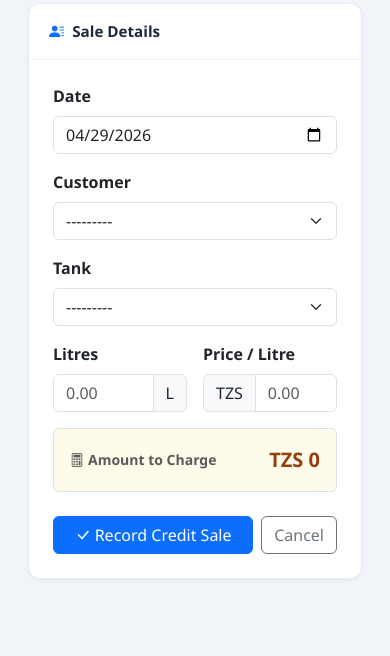
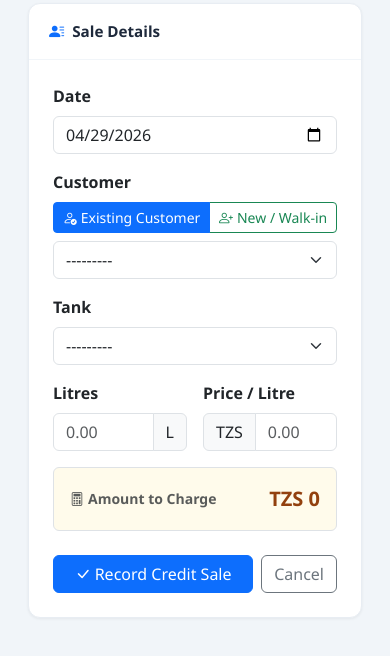
Before and after one commit to Ferlsafer/AccountingProject, a Django app: page /petrol/credit-sales/add/ in a window 390 px wide. Shown: the part 157-813 px from the top of the page. Run offline with Django 5.2, Linux system fonts and the light colour scheme; the visitor is signed in with stand-in values (Sample User, id 1); data that the repository does not hold is empty.

Commit message:
Credit sale form: existing customer dropdown or quick walk-in add
Toggle between 'Existing Customer' (dropdown) and 'New / Walk-in' (name +
phone fields). View creates the CreditCustomer record on the fly when new,
using get_or_create so duplicate names are handled gracefully.

Co-Authored-By: Claude Sonnet 4.6 <noreply@anthropic.com>

```diff
--- a/petrol/views.py
+++ b/petrol/views.py
@@ -99,7 +99,25 @@ def credit_sale_list(request):
 @login_required
 def credit_sale_add(request):
     if request.method == 'POST':
-        form = CreditSaleForm(request.POST)
+        customer_type = request.POST.get('customer_type', 'existing')
+
+        if customer_type == 'new':
+            new_name = request.POST.get('new_customer_name', '').strip()
+            new_phone = request.POST.get('new_customer_phone', '').strip()
+            if not new_name:
+                messages.error(request, 'Customer name is required when adding a new customer.')
+                form = CreditSaleForm(request.POST)
+                return render(request, 'petrol/credit_sale_form.html', {'form': form, 'customer_type': 'new'})
+            customer, _ = CreditCustomer.objects.get_or_create(
+                name=new_name,
+                defaults={'phone': new_phone},
+            )
+            post_data = request.POST.copy()
+            post_data['customer'] = customer.pk
+            form = CreditSaleForm(post_data)
+        else:
+            form = CreditSaleForm(request.POST)
+
         if form.is_valid():
             with transaction.atomic():
                 sale = form.save(commit=False)
@@ -115,7 +133,7 @@ def credit_sale_add(request):
             return redirect('petrol:credit_sale_list')
     else:
         form = CreditSaleForm(initial={'date': date.today()})
-    return render(request, 'petrol/credit_sale_form.html', {'form': form})
+    return render(request, 'petrol/credit_sale_form.html', {'form': form, 'customer_type': 'existing'})
 
 
 # ── Credit Payments ──────────────────────────────────────────────────────────
--- a/templates/petrol/credit_sale_form.html
+++ b/templates/petrol/credit_sale_form.html
@@ -9,37 +9,116 @@
 <div class="row">
     <div class="col-lg-6 col-xl-5">
         <div class="d-flex align-items-center mb-4">
-            <a href="{% url 'petrol:credit_sale_list' %}" class="btn btn-sm btn-outline-secondary me-3"><i class="bi bi-arrow-left"></i></a>
-            <div><h5 class="fw-bold mb-0">New Credit Sale</h5><span class="text-muted small">Fuel sold on account</span></div>
+            <a href="{% url 'petrol:credit_sale_list' %}" class="btn btn-sm btn-outline-secondary me-3">
+                <i class="bi bi-arrow-left"></i>
+            </a>
+            <div>
+                <h5 class="fw-bold mb-0">New Credit Sale</h5>
+                <span class="text-muted small">Fuel sold on account</span>
+            </div>
         </div>
+
         <div class="content-card">
             <div class="content-card-header">
-                <span class="content-card-title"><i class="bi bi-person-lines-fill me-2 text-primary"></i>Sale Details</span>
+                <span class="content-card-title">
+                    <i class="bi bi-person-lines-fill me-2 text-primary"></i>Sale Details
+                </span>
             </div>
             <div class="p-4">
-                <form method="post">
+                <form method="post" id="credit-sale-form">
                     {% csrf_token %}
-                    <div class="mb-3"><label class="form-label fw-semibold">Date</label>{{ form.date }}</div>
-                    <div class="mb-3"><label class="form-label fw-semibold">Customer</label>{{ form.customer }}</div>
-                    <div class="mb-3"><label class="form-label fw-semibold">Tank</label>{{ form.tank }}</div>
+
+                    <div class="mb-3">
+                        <label class="form-label fw-semibold">Date</label>
+                        {{ form.date }}
+                    </div>
+
+                    <!-- ── Customer toggle ──────────────────────── -->
+                    <div class="mb-3">
+                        <label class="form-label fw-semibold d-block">Customer</label>
+                        <div class="btn-group w-100 mb-2" role="group">
+                            <input type="radio" class="btn-check" name="customer_type"
+                                   id="ct-existing" value="existing"
+                                   {% if customer_type != 'new' %}checked{% endif %}>
+                            <label class="btn btn-outline-primary btn-sm" for="ct-existing">
+                                <i class="bi bi-person-check me-1"></i>Existing Customer
+                            </label>
+
+                            <input type="radio" class="btn-check" name="customer_type"
+                                   id="ct-new" value="new"
+                                   {% if customer_type == 'new' %}checked{% endif %}>
+                            <label class="btn btn-outline-success btn-sm" for="ct-new">
+                                <i class="bi bi-person-plus me-1"></i>New / Walk-in
+                            </label>
+                        </div>
+
+                        <!-- Existing customer dropdown -->
+                        <div id="existing-customer-section" {% if customer_type == 'new' %}style="display:none"{% endif %}>
+                            {{ form.customer }}
+                        </div>
+
+                        <!-- New customer fields -->
+                        <div id="new-customer-section" {% if customer_type != 'new' %}style="display:none"{% endif %}>
+                            <input type="text" name="new_customer_name"
+                                   class="form-control mb-2"
+                                   placeholder="Customer name *"
+                                   value="{{ request.POST.new_customer_name|default:'' }}">
+                            <input type="text" name="new_customer_phone"
+                                   class="form-control"
+                                   placeholder="Phone number (optional)"
+                                   value="{{ request.POST.new_customer_phone|default:'' }}">
+                            <div class="form-text">
+                                <i class="bi bi-info-circle me-1"></i>
+                                This customer will be saved and their balance tracked going forward.
+                            </div>
+                        </div>
+                    </div>
+                    <!-- ── end customer toggle ──────────────────── -->
+
+                    <div class="mb-3">
+                        <label class="form-label fw-semibold">Tank</label>
+                        {{ form.tank }}
+                    </div>
+
                     <div class="row g-3 mb-3">
                         <div class="col-6">
                             <label class="form-label fw-semibold">Litres</label>
-                            <div class="input-group">{{ form.litres }}<span class="input-group-text">L</span></div>
+                            <div class="input-group">
+                                {{ form.litres }}
+                                <span class="input-group-text">L</span>
+                            </div>
                         </div>
                         <div class="col-6">
                             <label class="form-label fw-semibold">Price / Litre</label>
-                            <div class="input-group"><span class="input-group-text">TZS</span>{{ form.unit_price }}</div>
+                            <div class="input-group">
+                                <span class="input-group-text">TZS</span>
+                                {{ form.unit_price }}
+                            </div>
                         </div>
                     </div>
+
                     <div class="alert alert-warning border mb-4 d-flex align-items-center justify-content-between">
-                        <span class="text-muted small fw-semibold"><i class="bi bi-calculator me-1"></i>Amount to Charge</span>
+                        <span class="text-muted small fw-semibold">
+                            <i class="bi bi-calculator me-1"></i>Amount to Charge
+                        </span>
                         <span id="total-preview" class="fw-bold fs-5">TZS 0</span>
                     </div>
-                    {% if form.errors %}<div class="alert alert-danger small">{{ form.errors }}</div>{% endif %}
+
+                    {% if form.errors %}
+                    <div class="alert alert-danger small">
+                        {% for field, errors in form.errors.items %}
+                            {% for error in errors %}{{ error }}<br>{% endfor %}
+                        {% endfor %}
+                    </div>
+                    {% endif %}
+
                     <div class="d-flex gap-2">
-                        <button type="submit" class="btn btn-primary flex-fill"><i class="bi bi-check-lg me-1"></i>Record Credit Sale</button>
-                        <a href="{% url 'petrol:credit_sale_list' %}" class="btn btn-outline-secondary">Cancel</a>
+                        <button type="submit" class="btn btn-primary flex-fill">
+                            <i class="bi bi-check-lg me-1"></i>Record Credit Sale
+                        </button>
+                        <a href="{% url 'petrol:credit_sale_list' %}" class="btn btn-outline-secondary">
+                            Cancel
+                        </a>
                     </div>
                 </form>
             </div>
@@ -50,6 +129,16 @@
 
 {% block extra_js %}
 <script>
+// Toggle existing / new customer sections
+document.querySelectorAll('input[name="customer_type"]').forEach(radio => {
+    radio.addEventListener('change', function () {
+        const isNew = this.value === 'new';
+        document.getElementById('existing-customer-section').style.display = isNew ? 'none' : '';
+        document.getElementById('new-customer-section').style.display = isNew ? '' : 'none';
+    });
+});
+
+// Live total
 function updateTotal() {
     const l = parseFloat(document.getElementById('id_litres').value) || 0;
     const p = parseFloat(document.getElementById('id_unit_price').value) || 0;
```
